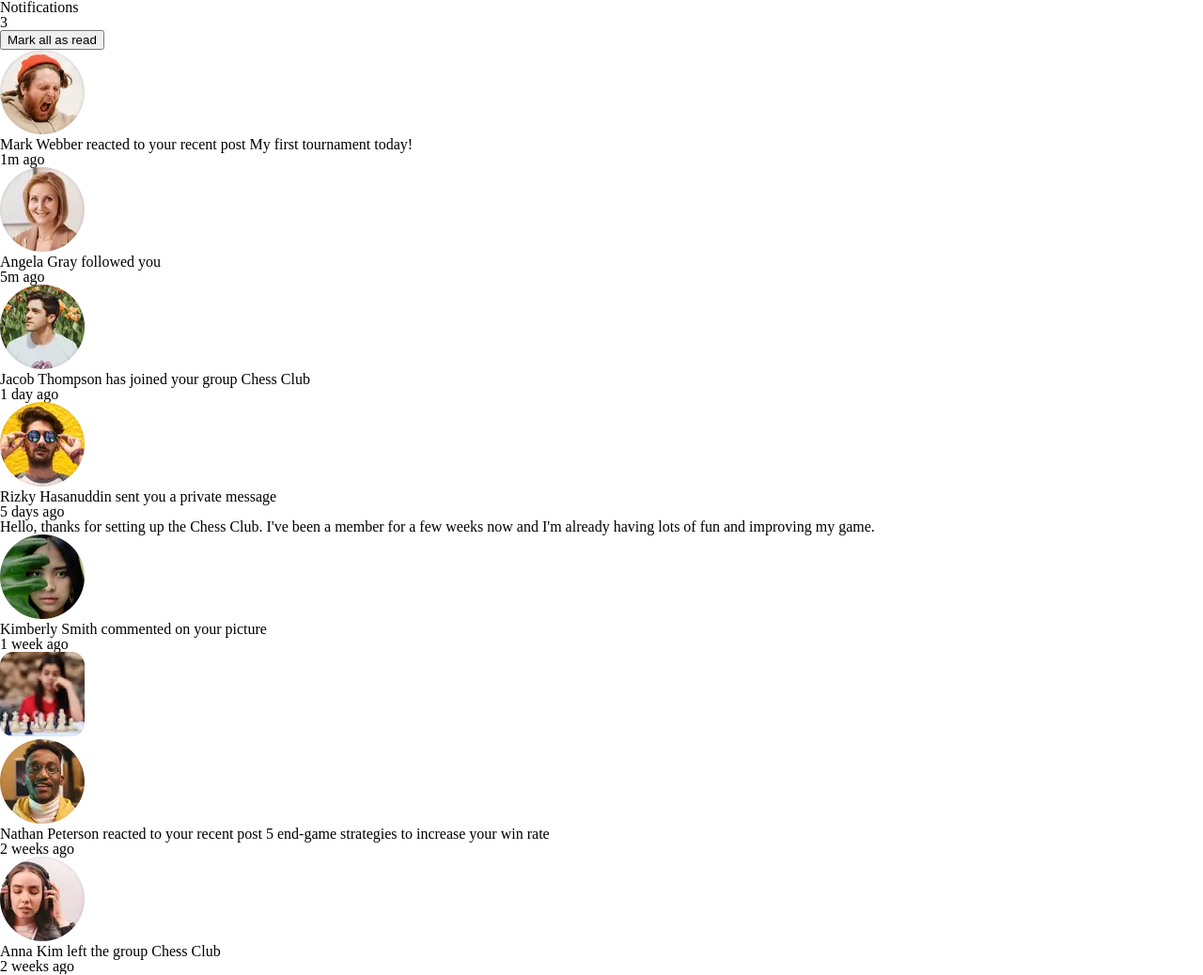
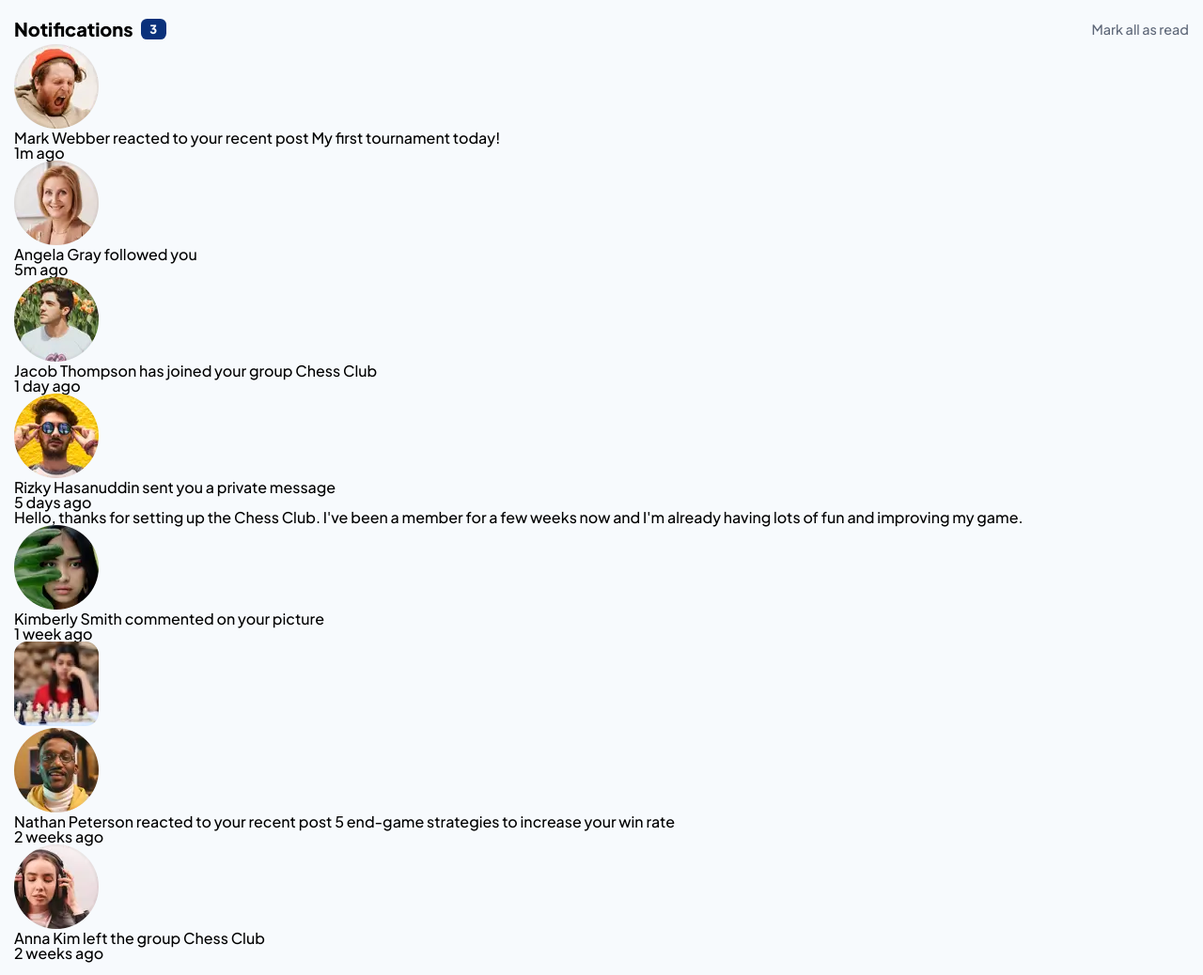
Before and after one commit to jeremylloyd/Frontend-Mentor-Notifications-Page, a plain HTML site: page index.html in a window 1280 px wide. Shown: the whole page at 94% size. Drawn offline with Linux system fonts and the light colour scheme.

Commit message:
Added styling to panel__header

```diff
--- a/style.css
+++ b/style.css
@@ -57,11 +57,92 @@ table {
   --theme-red: hsl(1, 90%, 64%);
 }
 
-.attribution {
-  font-size: 11px;
-  text-align: center;
+* {
+	/* For debugging layout */
+	/* border: dashed red 1px !important; */
 }
 
-.attribution a {
-  color: hsl(228, 45%, 44%);
+.item {
+
 }
+
+.item__avatar {
+
+}
+
+.item__desc {
+
+}
+
+.item__details {
+
+}
+
+.item__dt {
+
+}
+
+.item__group {
+
+}
+
+.item__img {
+
+}
+
+.item__person {
+
+}
+
+.item__post {
+
+}
+
+.item__preview {
+
+}
+
+.panel {
+	display: flex;
+	flex-direction: column;
+	background-color: var(--theme-verylightblue);
+	font-family: 'Plus Jakarta Sans';
+	padding: 15px;
+}
+
+.panel__clear {
+	margin-left: auto;
+	background: none;
+	border: none;
+	font-family: 'Plus Jakarta Sans';
+	font-size: 0.9rem;
+	color: var(--theme-darkblue);
+	cursor: pointer;
+	padding: 0.25rem 0;
+}
+
+.panel__counter {
+	background-color: var(--theme-blue);
+	color: var(--theme-verylightblue);
+	font-size: 0.8rem;
+	font-weight: 800;
+	padding: 0.3rem 0.6rem;
+	/* padding: 1rem 6rem; */
+	border-radius: 0.4rem;
+}
+
+.panel__header {
+	display: flex;
+	align-items: center;
+	padding: 0.2rem 0;
+	gap: 0.5rem;
+}
+
+.panel__items {
+
+}
+
+.panel__title {
+	font-size: 1.25rem;
+	font-weight: 800;
+}
```
